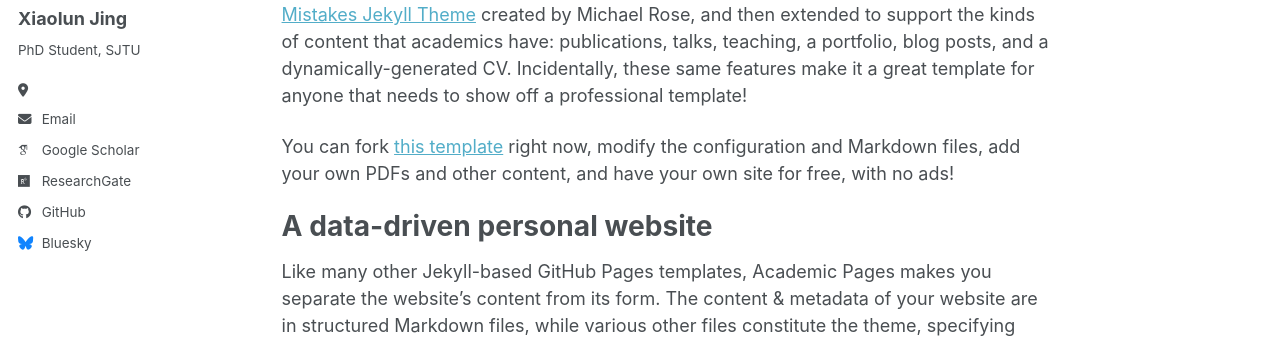
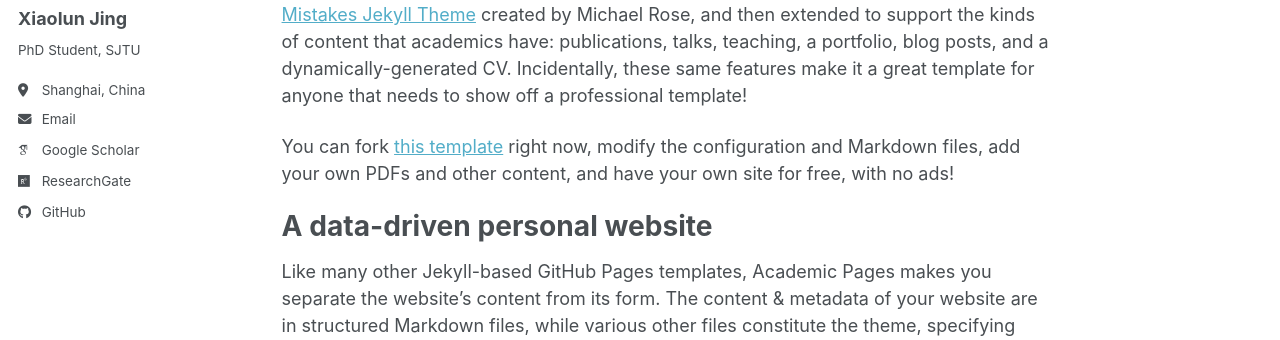
Before and after one commit to JingXiaolun/JingXiaolun.github.io, a Jekyll site: the page built from _pages/about.md, in a window 1280 px wide. Shown: the part 278-618 px from the top of the page. Built offline with Jekyll 4.4.1, drawn with Linux system fonts in a browser that asks for light colours; some web fonts are replaced; a script bundle is joined from its source files by our own code; library files that are not in the unit come from our copies.

Commit message:
Update _config.yml

```diff
--- a/_config.yml
+++ b/_config.yml
@@ -27,7 +27,7 @@ author:
   name             : "Xiaolun Jing"
   pronouns         : # example: "she/her"
   bio              : "PhD Student, SJTU"
-  location         : ""
+  location         : "Shanghai, China"
   #employer         : "Shanghai Jiao Tong University"
   uri              : # URL
   email            : "jingxiaolun@sjtu.edu.cn"
@@ -50,13 +50,13 @@ author:
   bitbucket        : # Username - Update with your username on the site
   codepen          : # Username
   dribbble         : # Username
-  github           : "academicpages"
+  github           : "https://github.com/JingXiaolun"
   kaggle           : # Username
   stackoverflow    : # User number or user number and name (i.e., use "1" or "1/jeff-atwood")
 
   # Social media
   artstation       : # Username
-  bluesky          : "bsky.app" # Replace this with you Bluesky username
+  #bluesky          : "bsky.app" # Replace this with you Bluesky username
   facebook         : # Username
   flickr           : # Username
   foursquare       : # Username
```
